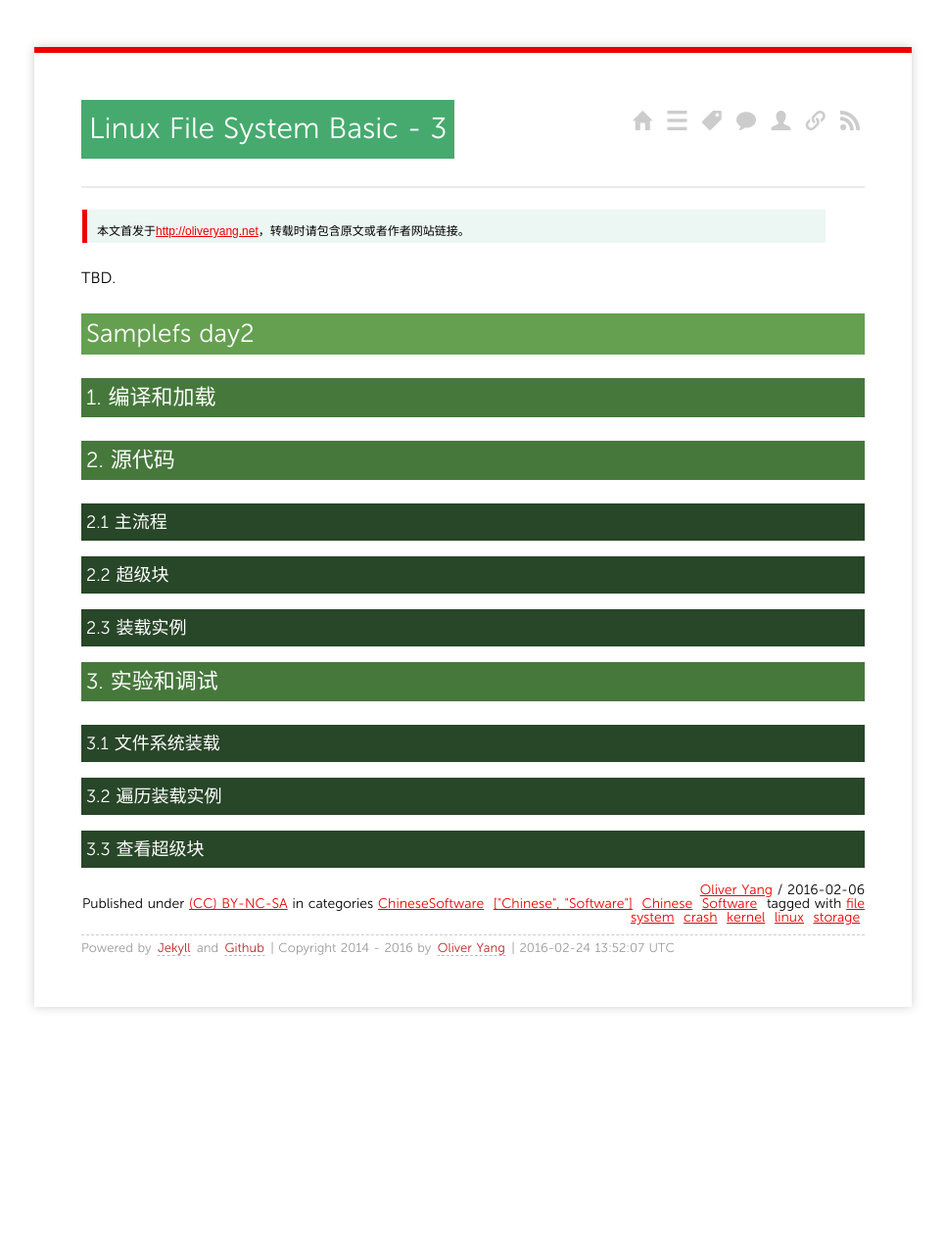
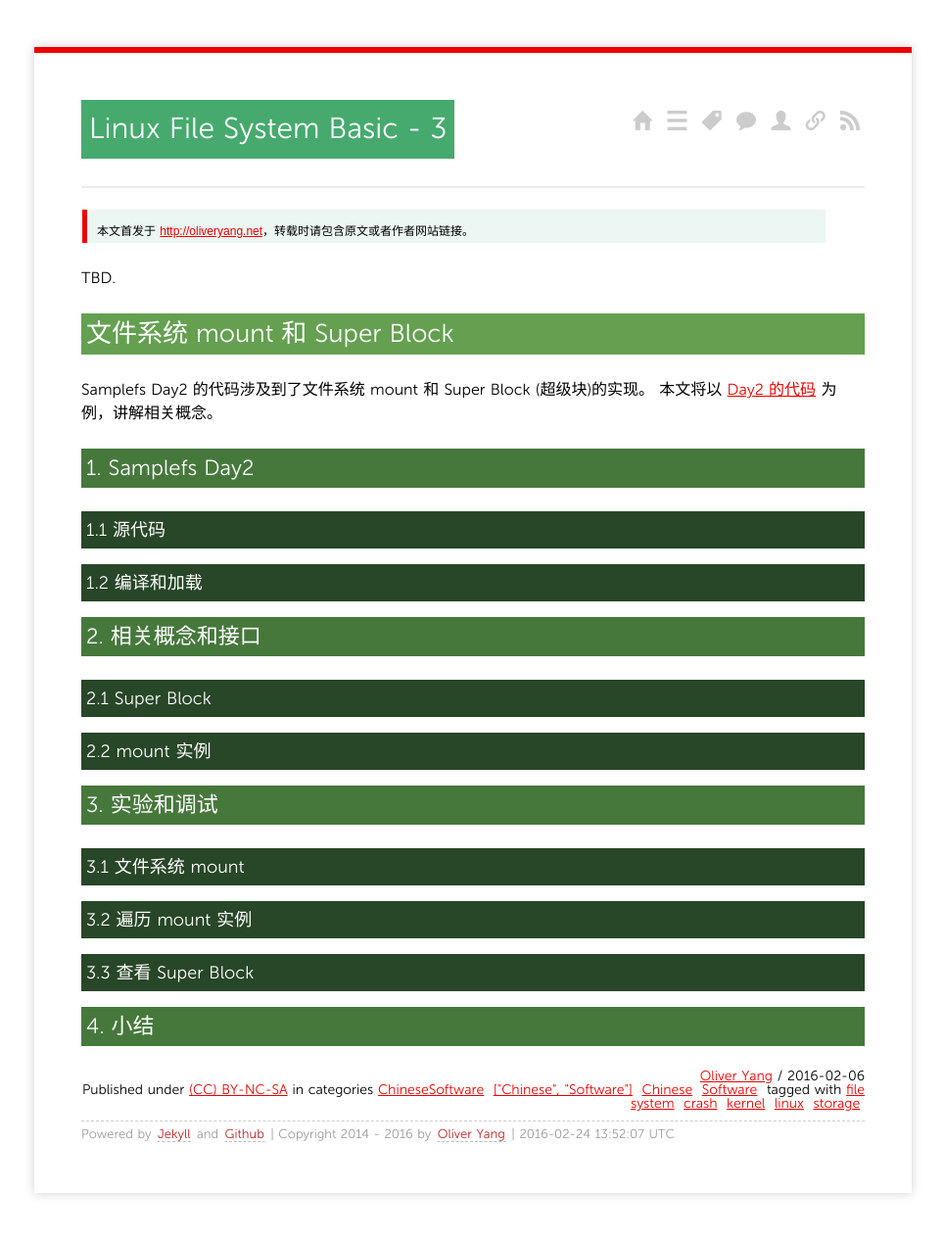
Before and after one commit to yangoliver/yangoliver.github.io, a Jekyll site: the page built from _posts/2016/2016-02-06-linux-file-system-basic-3.md, in a window 1280 px wide. Shown: the whole page at 98% size, without its empty margins (157-1122 px from the left). Built offline with Jekyll 4.4.1, drawn with Linux system fonts in a browser that asks for light colours; comment, search, counter and statistics services are not loaded; before the commit the page ends 1076 px from its top, so only the background shows below that.

Commit message:
draft: cleanup the format

```diff
--- a/_posts/2016/2016-02-06-linux-file-system-basic-3.md
+++ b/_posts/2016/2016-02-06-linux-file-system-basic-3.md
@@ -8,26 +8,34 @@ tags:
 - [file system, crash, kernel, linux, storage]
 ---
 
->本文首发于<http://oliveryang.net>，转载时请包含原文或者作者网站链接。
+>本文首发于 <http://oliveryang.net>，转载时请包含原文或者作者网站链接。
 
 TBD.
 
-## Samplefs day2
+## 文件系统 mount 和 Super Block
 
-### 1. 编译和加载
+Samplefs Day2 的代码涉及到了文件系统 mount 和 Super Block (超级块)的实现。
+本文将以 [Day2 的代码](https://github.com/yangoliver/lktm/tree/master/fs/samplefs/day2)
+为例，讲解相关概念。
 
-### 2. 源代码
+### 1. Samplefs Day2
 
-#### 2.1 主流程
+#### 1.1 源代码
 
-#### 2.2 超级块
+#### 1.2 编译和加载
 
-#### 2.3 装载实例
+### 2. 相关概念和接口
+
+#### 2.1 Super Block
+
+#### 2.2 mount 实例
 
 ### 3. 实验和调试
 
-#### 3.1 文件系统装载
+#### 3.1 文件系统 mount
 
-#### 3.2 遍历装载实例
+#### 3.2 遍历 mount 实例
 
-#### 3.3 查看超级块
+#### 3.3 查看 Super Block
+
+### 4. 小结
```
